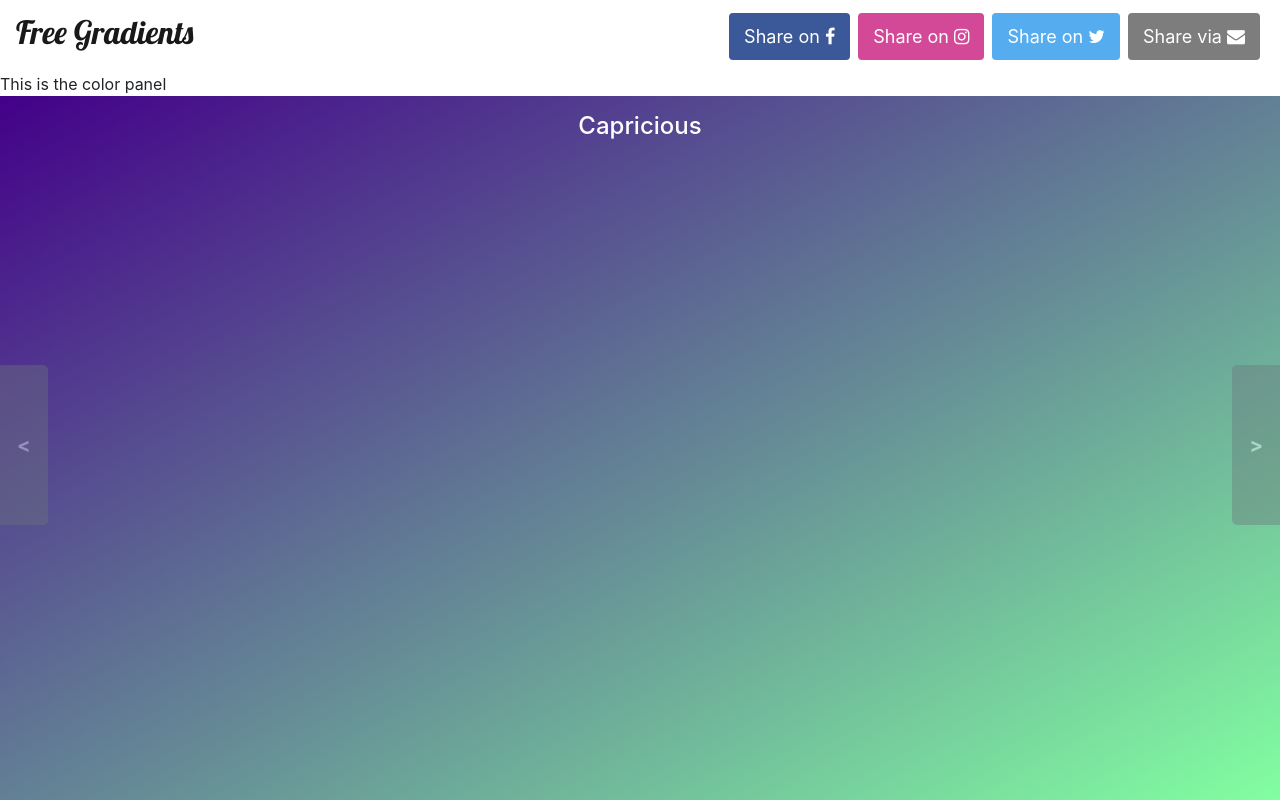
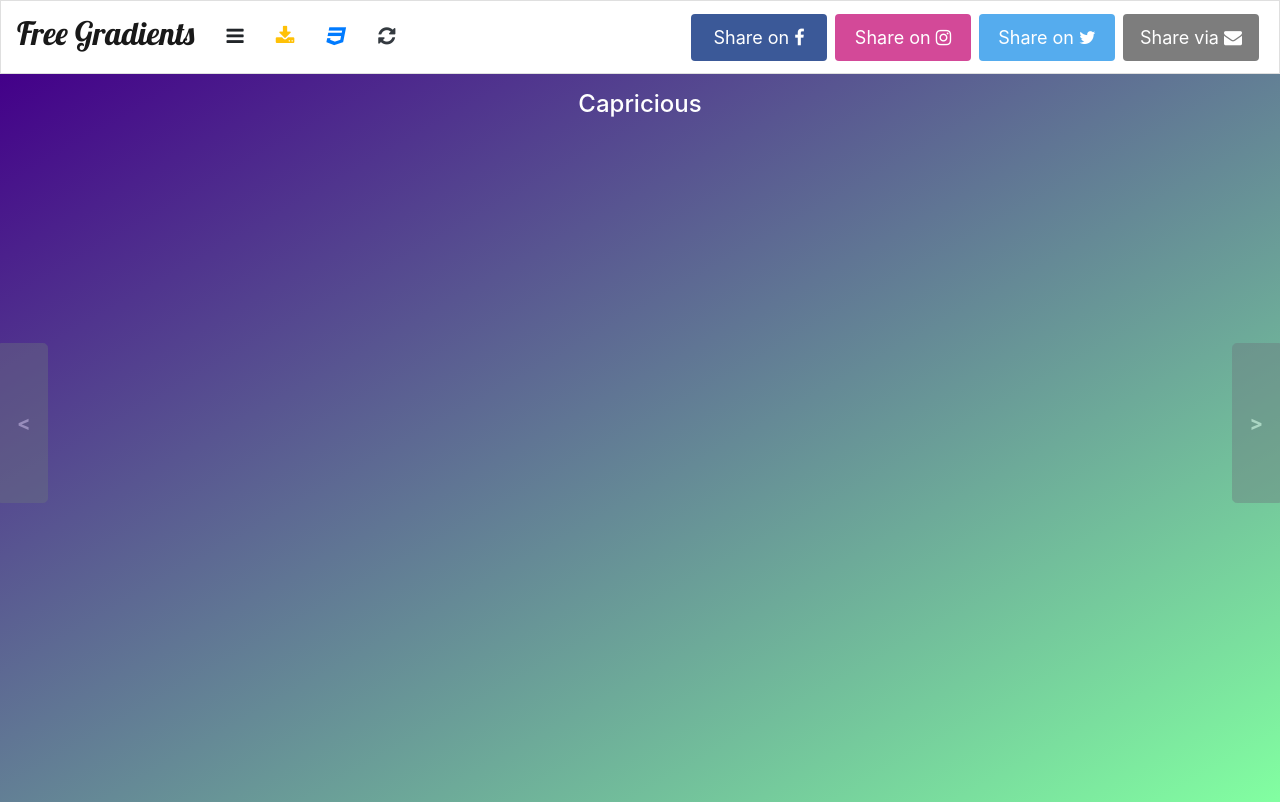
Before and after one commit to vsahinid/freegradients, a React (Create React App) app: page / in a window 1280 px wide. Built offline with nearby package versions, Linux system fonts and the light colour scheme.

Commit message:
Finished navbar

```diff
--- a/public/index.html
+++ b/public/index.html
@@ -79,6 +79,11 @@
       href="https://fonts.googleapis.com/css?family=Lobster&display=swap"
       rel="stylesheet"
     />
+    <script>
+      jQuery(document).ready(function() {
+        jQuery('[data-toggle="tooltip"]').tooltip();
+      });
+    </script>
   </head>
   <body>
     <noscript>You need to enable JavaScript to run this app.</noscript>
--- a/src/App.js
+++ b/src/App.js
@@ -1,15 +1,12 @@
 import React from "react";
-import logo from "./logo.svg";
 import "./App.css";
 import Navbar from "./components/Navbar";
-import ColorUtilityBar from "./components/ColorUtilityBar";
 import ColorPanel from "./components/ColorPanel";
 
 function App() {
   return (
     <div className="App">
       <Navbar />
-      <ColorUtilityBar />
       <ColorPanel />
     </div>
   );
--- a/src/components/ColorSlider.js
+++ b/src/components/ColorSlider.js
@@ -46,7 +46,7 @@ const ColorSlider = props => {
       className="container-flex"
       style={{
         width: "100%",
-        height: "88vh",
+        height: "91vh",
         background: colorString
       }}
     >
--- a/src/components/ColorUtilityBar.js
+++ /dev/null
@@ -1,15 +0,0 @@
-import React from "react";
-import ViewAllButton from "./ViewAllButton";
-
-const ColorUtilityBar = () => {
-  return (
-    <div className="container-fluid">
-      <div className="row">
-        This is the color panel
-        {/* <ViewAllButton /> */}
-      </div>
-    </div>
-  );
-};
-
-export default ColorUtilityBar;
--- /dev/null
+++ b/src/components/Navbar.css
@@ -0,0 +1,4 @@
+i:hover {
+    cursor: pointer;
+
+}
--- a/src/components/Navbar.js
+++ b/src/components/Navbar.js
@@ -1,10 +1,18 @@
 import React from "react";
 import { Link } from "react-router-dom";
 import SocialShareIcons from "./SocialShareIcons";
+import "./Navbar.css";
+import ViewAllMenu from "./ViewAllMenu";
 
 const Navbar = () => {
+  const style = {
+    border: "1px solid rgba(0, 0, 0, 0.125"
+  };
   return (
-    <nav className="navbar navbar-expand-lg navbar-light">
+    <nav
+      className="navbar navbar-expand-lg navbar-light navbar-static-top"
+      style={style}
+    >
       <button
         className="navbar-toggler"
         type="button"
@@ -19,6 +27,46 @@ const Navbar = () => {
       <Link to="/" className="navbar-brand" style={{ fontFamily: "Lobster" }}>
         <h2>Free Gradients</h2>
       </Link>
+      <ul className="navbar-nav mr-auto mt-2 mt-lg-0">
+        <li className="m-3">
+          <i
+            class="fa fa-bars"
+            data-toggle="tooltip"
+            data-placement="bottom"
+            title="View All Gradients"
+            style={{ fontSize: "20px" }}
+          />
+        </li>
+
+        <li className="m-3 text-warning">
+          {" "}
+          <i
+            className="fa fa-download"
+            data-toggle="tooltip"
+            data-placement="bottom"
+            title="Download .jpg"
+            style={{ fontSize: "20px" }}
+          />
+        </li>
+        <li className="m-3 text-primary">
+          <i
+            className="fa fa-css3"
+            data-toggle="tooltip"
+            data-placement="bottom"
+            title="Get CSS"
+            style={{ fontSize: "20px" }}
+          />
+        </li>
+        <li className="m-3 text-dark">
+          <i
+            className="fa fa-refresh"
+            data-toggle="tooltip"
+            data-placement="bottom"
+            title="Rotate"
+            style={{ fontSize: "20px" }}
+          />
+        </li>
+      </ul>
       <SocialShareIcons />
     </nav>
   );
--- a/src/components/SocialShareIcons.css
+++ b/src/components/SocialShareIcons.css
@@ -2,12 +2,14 @@
     display: block;
     float: left;
     padding: 10px 15px;
-    border:none;
+    border: none;
     background-color: #ececec;
     text-decoration: none;
     font-size: 18px;
     color: #FFF;
+    width: 17vh;
 }
+
 .btnz:hover {
     color: #efefef;
 }
@@ -19,9 +21,11 @@
 .instagram {
     background-color: #D34998;
 }
+
 .twitter {
     background-color: #55acee;
 }
+
 .mail {
     background-color: #7D7D7D;
 }
--- a/src/components/SocialShareIcons.js
+++ b/src/components/SocialShareIcons.js
@@ -6,9 +6,9 @@ const SocialShareIcons = () => {
   return (
     <div className="collapse navbar-collapse" id="navbarTogglerDemo03">
       <ul className="navbar-nav ml-auto mt-2 mt-lg-0">
-        <li className="nav-item">
+        <li className="nav-item m-1">
           <a
-            className="btnz share facebook btn m-1"
+            className="btnz share facebook btn"
             href={`https://www.facebook.com/sharer/sharer.php?u=${SITE_URL}`}
             target="_blank"
             rel="noopener noreferrer nofollow"
--- a/src/components/ViewAllButton.css
+++ /dev/null
@@ -1,35 +0,0 @@
-  .button {
-    display: flex;
-    align-items: center;
-    justify-content: center;
-    cursor: pointer;
-  }
-  .button svg {
-    height: 55px;
-    width: 150px;
-    fill: none;
-    stroke-width: 5;
-  }
-  .button svg .o1 {
-    stroke: rgba(255, 179, 65, 0.7);
-    fill: #ffa114;
-    transition: all 1s ease-in-out;
-  }
-  .button svg .o2 {
-    stroke: white;
-    stroke-dasharray: 20 420;
-    stroke-dashoffset: 20;
-    transition: all 1s ease-in-out;
-  }
-  .button span {
-    position: absolute;
-    margin: auto 0;
-    text-transform: uppercase;
-    letter-spacing: 3px;
-  }
-  .button:hover .o1 {
-    fill: rgba(204, 129, 16, 0.3);
-  }
-  .button:hover .o2 {
-    stroke-dashoffset: -420;
-  }
--- a/src/components/ViewAllButton.js
+++ /dev/null
@@ -1,22 +0,0 @@
-import React from "react";
-import "./ViewAllButton.css";
-
-const ViewAllButton = () => {
-  return (
-    <React.Fragment>
-      <button className="btn button btn-primary">
-        View All Gradients
-        <svg>
-          <polyline className="o1" points="0 0, 150 0, 150 55, 0 55, 0 0" />
-          <polyline className="o2" points="0 0, 150 0, 150 55, 0 55, 0 0" />
-        </svg>
-      </button>
-
-      <div className="btn button">
-        <span>View All Gradient</span>
-      </div>
-    </React.Fragment>
-  );
-};
-
-export default ViewAllButton;
--- /dev/null
+++ b/src/components/ViewAllMenu.js
@@ -0,0 +1,14 @@
+import React from "react";
+import "./ViewAllMenu.css";
+
+const ViewAllMenu = () => {
+  return (
+    <div>
+      <button class="btn viewAll btn--alpha">
+        <span>View All</span>
+      </button>
+    </div>
+  );
+};
+
+export default ViewAllMenu;
```
Also changed, not shown: src/components/ViewAllMenu.css (added).
